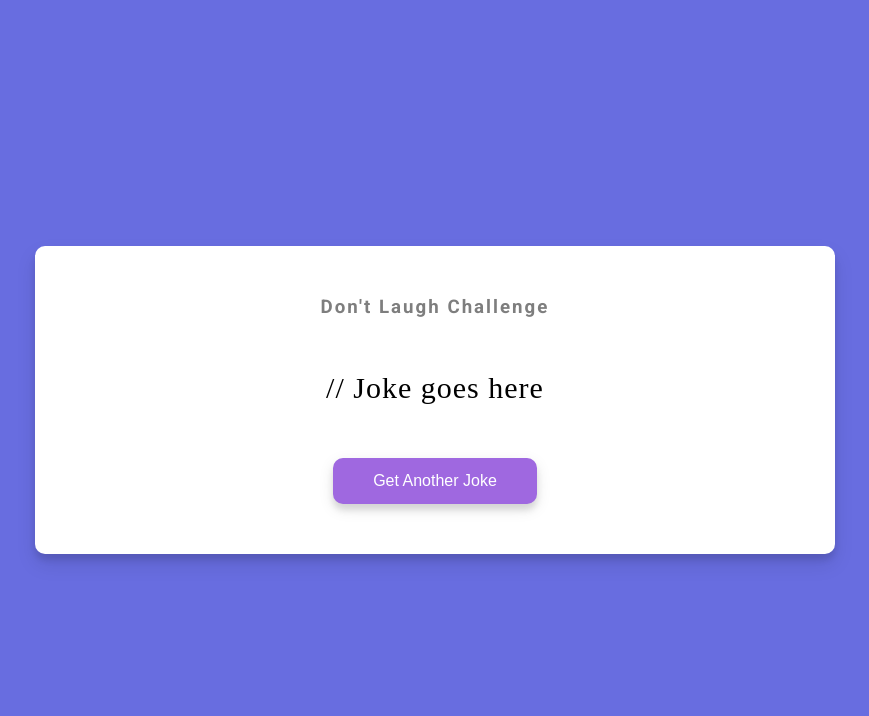
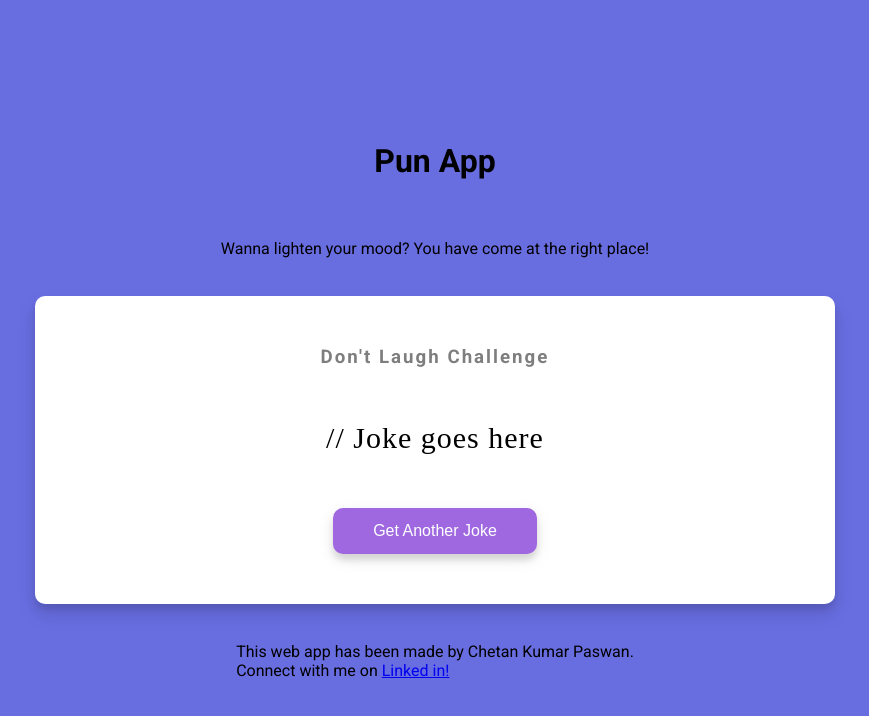
Before and after one commit to ckp08/Pun-App, a plain HTML site: page index.html in a window 1280 px wide. Shown: the whole page, without its empty margins (205-1074 px from the left). Drawn offline with Linux system fonts and the light colour scheme; no server answers.

Commit message:
Update index.html

```diff
--- a/index.html
+++ b/index.html
@@ -7,12 +7,19 @@
     <title>Dad Jokes</title>
   </head>
   <body>
+    <div class="pun">
+       <h1>Pun App</h1>
+     </div><br><br>
+    <span>Wanna lighten your mood? You have come at the right place!</span><br><br>
     <div class="container">
       <h3>Don't Laugh Challenge</h3>
       <div id="joke" class="joke">// Joke goes here</div>
       <button id="jokeBtn" class="btn">Get Another Joke</button>
-    </div>
+    </div><br><br>
     <script src="script.js"></script>
   </body>
+  <footer>
+      This web app has been made by Chetan Kumar Paswan.<br>
+      Connect with me on <a href="https://www.linkedin.com/in/chetan-kr-paswan-971280186/" target="_blank">Linked in!</a>
+    </footer>
 </html>
-<!--html file-->
```
